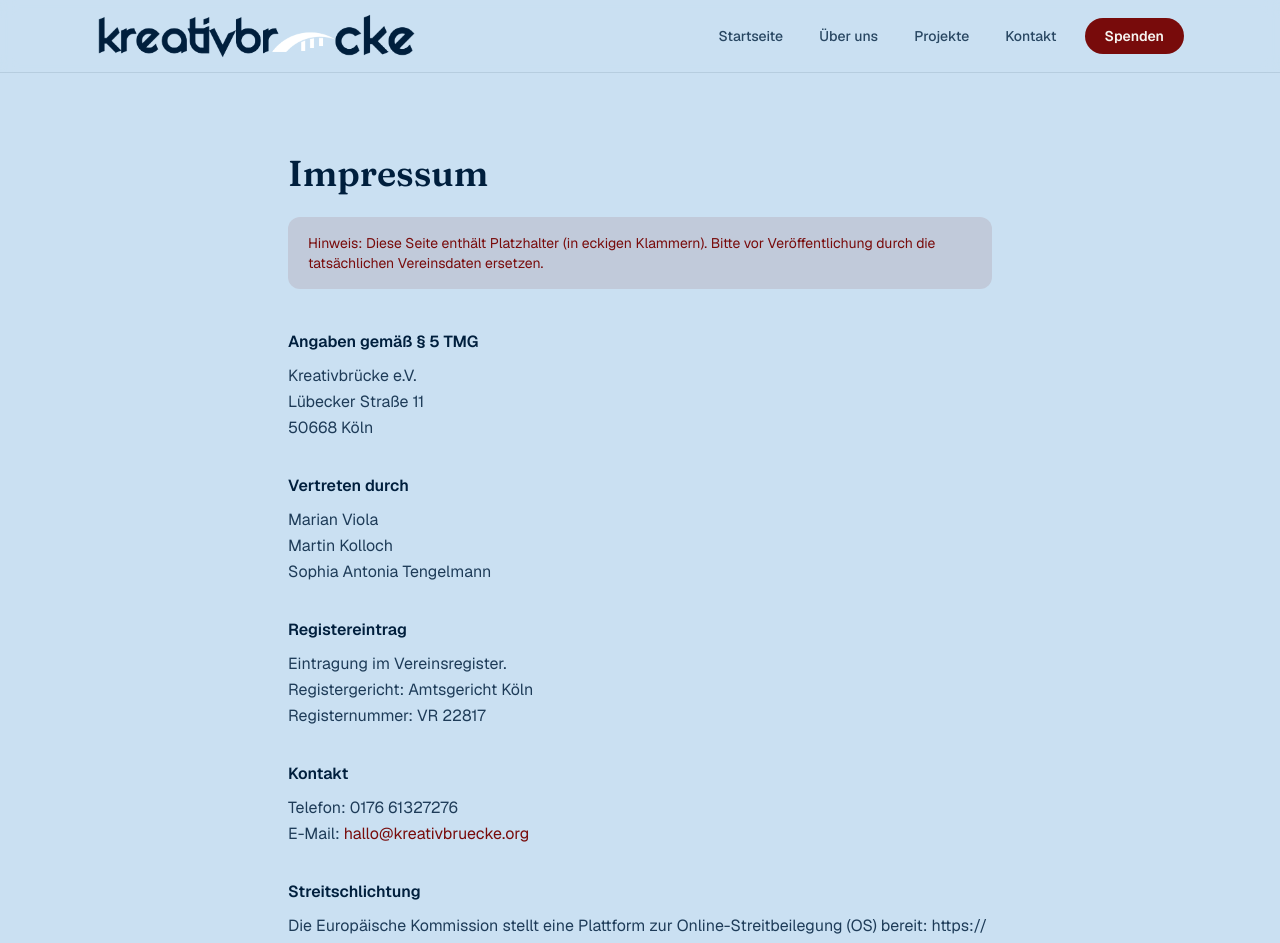
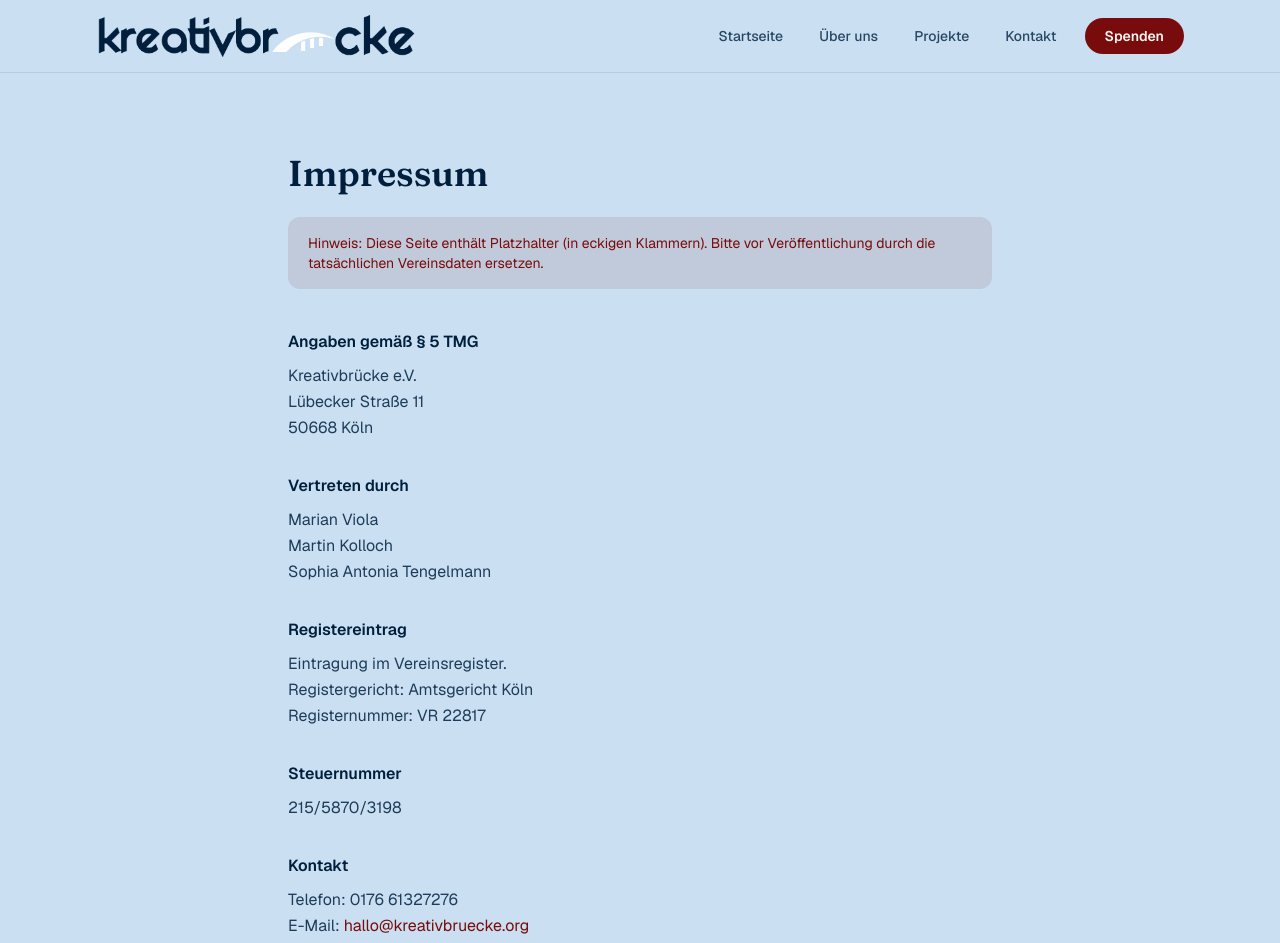
Before and after one commit to mari612612/kreativbruecke, a Next.js app: page /impressum in a window 1280 px wide. Shown: the top 943 px of the page. Built offline with nearby package versions, Linux system fonts and the light colour scheme.

Commit message:
Impressum: Steuernummer ergänzen
Co-Authored-By: Claude Opus 5.5 <noreply@anthropic.com>
Claude-Session: https://claude.ai/code/session_016c3ZHLHMoqyiMMiy9jjSny

```diff
--- a/src/app/impressum/page.tsx
+++ b/src/app/impressum/page.tsx
@@ -55,6 +55,11 @@ export default function Impressum() {
         </div>
 
         <div>
+          <h2 className="font-semibold text-navy">Steuernummer</h2>
+          <p className="mt-2">215/5870/3198</p>
+        </div>
+
+        <div>
           <h2 className="font-semibold text-navy">Kontakt</h2>
           <p className="mt-2">
             Telefon: 0176 61327276
```
